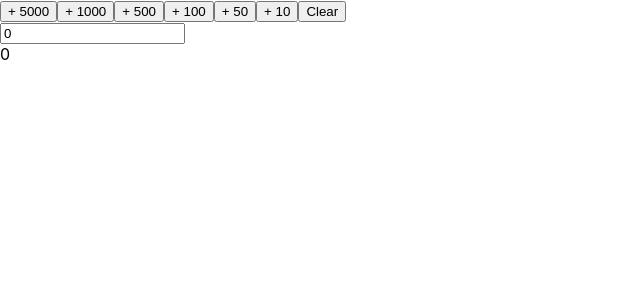
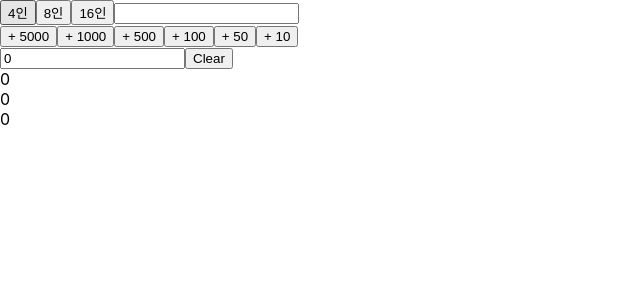
Before and after one commit to forcoding97/lostark-calc, a Next.js app: page /auction in a window 1280 px wide. Shown: the top 300 px of the page, without its empty margins (0-640 px from the left). Built offline with nearby package versions, Linux system fonts and the light colour scheme.

Commit message:
[UPDATE] 220331

```diff
--- a/pages/auction.tsx
+++ b/pages/auction.tsx
@@ -1,14 +1,28 @@
 import type { NextPage } from 'next';
 import Head from 'next/head';
 import styles from '../styles/Auction.module.css';
-import { useState, useEffect } from 'react';
+import React, { useState, useEffect } from 'react';
 
 const Auction: NextPage = () => {
+  //경매장 판매가
   const [value, setValue] = useState(0);
-  const [recommend, setRecommend] = useState(0);
+
+  //손익분기점(Break-Even Point), 이 이상 입찰시 손해
+  const [bep, setBep] = useState(0);
+  //이익이 많이 남는 입찰가
+  const [benefit, setBenefit] = useState(0);
+  //추천가(이익이 많이 남는 입찰가보다 소폭 높은 가격으로, 다음 입찰자는 손해를 보게 됩니다)
+  const [recommand, setRecommand] = useState(0);
 
   useEffect(() => {
-    setRecommend(Math.round((value * 0.95 - (value * 0.95) / 8) / 1.1));
+    setBep(Math.round(value * 0.95 - (value * 0.95) / 8));
+    setBenefit(Math.round((value * 0.95 - (value * 0.95) / 8) / 1.1));
+    setRecommand(
+      Math.ceil(
+        (value * 0.95 - (value * 0.95) / 8) / 1.1 +
+          Math.round(value * 0.95 - (value * 0.95) / 8) * 0.005,
+      ),
+    );
   }, [value]);
 
   const changeValue = (event: React.ChangeEvent<HTMLInputElement>) => {
@@ -19,6 +33,12 @@ const Auction: NextPage = () => {
     }
   };
 
+  const clearValue = () => {
+    setValue(0);
+    setBenefit(0);
+    setRecommand(0);
+  };
+
   return (
     <div className={styles.container}>
       <Head>
@@ -27,6 +47,13 @@ const Auction: NextPage = () => {
         <link rel="icon" href="/favicon.ico" />
       </Head>
 
+      <div>
+        <button>4인</button>
+        <button>8인</button>
+        <button>16인</button>
+        <input type="number" />
+      </div>
+
       <div className={styles.button_container}>
         <button onClick={() => setValue(value + 5000)}>+ 5000</button>
         <button onClick={() => setValue(value + 1000)}>+ 1000</button>
@@ -34,19 +61,27 @@ const Auction: NextPage = () => {
         <button onClick={() => setValue(value + 100)}>+ 100</button>
         <button onClick={() => setValue(value + 50)}>+ 50</button>
         <button onClick={() => setValue(value + 10)}>+ 10</button>
-        <button onClick={() => setValue(0)}>Clear</button>
       </div>
 
       <div>
         <input
           type="number"
-          value={value}
+          //숫자 앞에 붙은 0 을 삭제합니다. 예를 들어, 023 인 경우 23 을 출력합니다.
+          value={
+            String(value) !== '0' ? String(value).replace(/(^0+)/, '') : value
+          }
           onChange={(event) => changeValue(event)}
         />
+        <button onClick={() => clearValue()}>Clear</button>
       </div>
 
-      {/* <div>{bifurcation}</div> */}
-      <div>{recommend}</div>
+      <div>{value > 59 || value === 0 ? bep : '입찰하는 것이 손해입니다.'}</div>
+      <div>
+        {value > 59 || value === 0 ? benefit : '입찰하는 것이 손해입니다.'}
+      </div>
+      <div>
+        {value > 59 || value === 0 ? recommand : '입찰하는 것이 손해입니다.'}
+      </div>
     </div>
   );
 };
```
